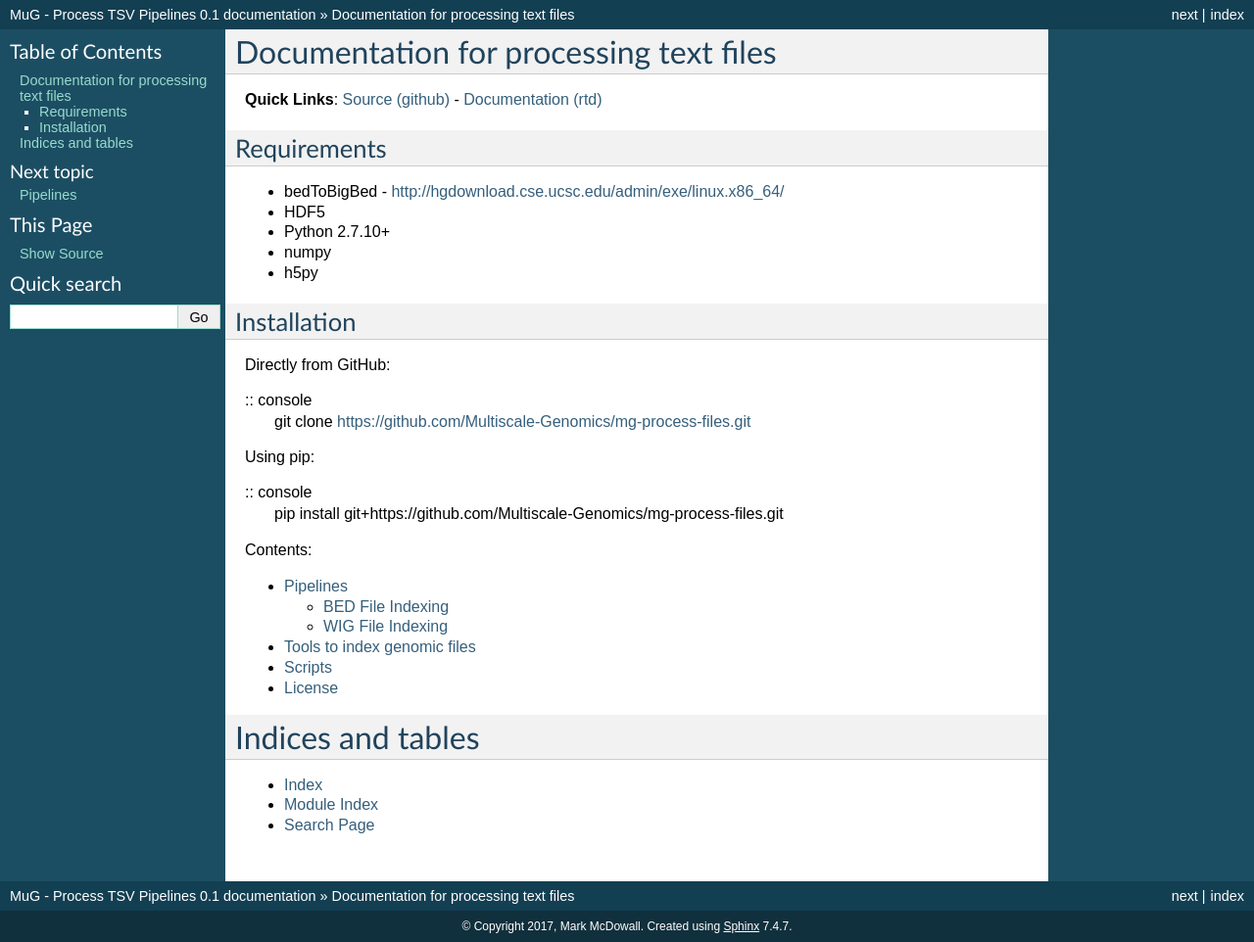
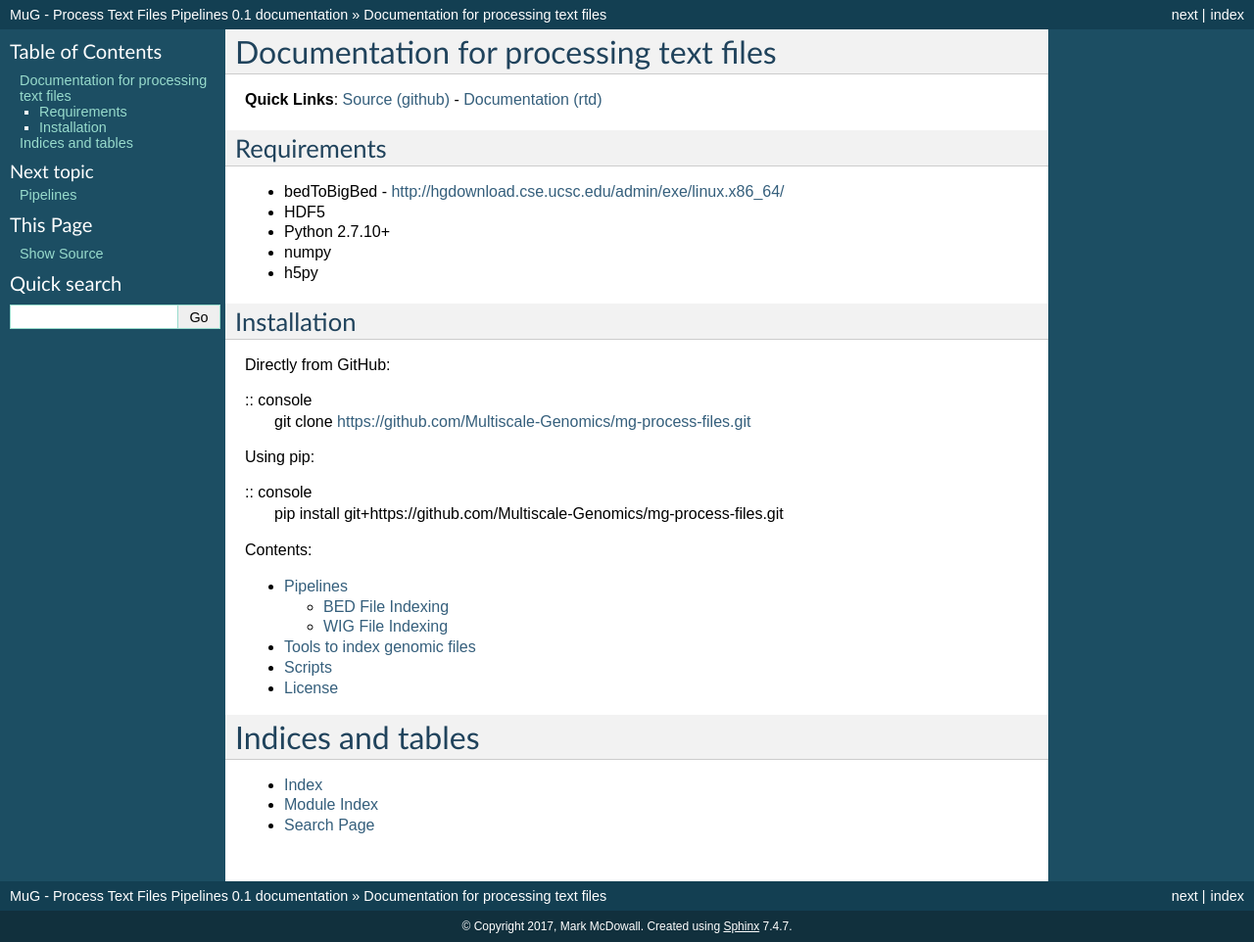
Before and after one commit to Multiscale-Genomics/mg-process-files, a Sphinx documentation site: the page built from docs/index.rst, in a window 1280 px wide. Shown: the whole page at 98% size. Built offline with Sphinx 7.4.7, drawn with Linux system fonts in a browser that asks for light colours.

Commit message:
Tidying up name changes

```diff
--- a/docs/conf.py
+++ b/docs/conf.py
@@ -54,7 +54,7 @@ source_suffix = '.rst'
 master_doc = 'index'
 
 # General information about the project.
-project = 'MuG - Process TSV Pipelines'
+project = 'MuG - Process Text Files Pipelines'
 copyright = '2017, Mark McDowall'
 author = 'Mark McDowall'
 
--- a/docs/index.rst
+++ b/docs/index.rst
@@ -1,4 +1,4 @@
-.. MuG - Process TSV Pipelines documentation master file, created by
+.. MuG - Process Test files Pipelines documentation master file, created by
    sphinx-quickstart on Thu Feb 23 13:50:00 2017.
    You can adapt this file completely to your liking, but it should at least
    contain the root `toctree` directive.
```
